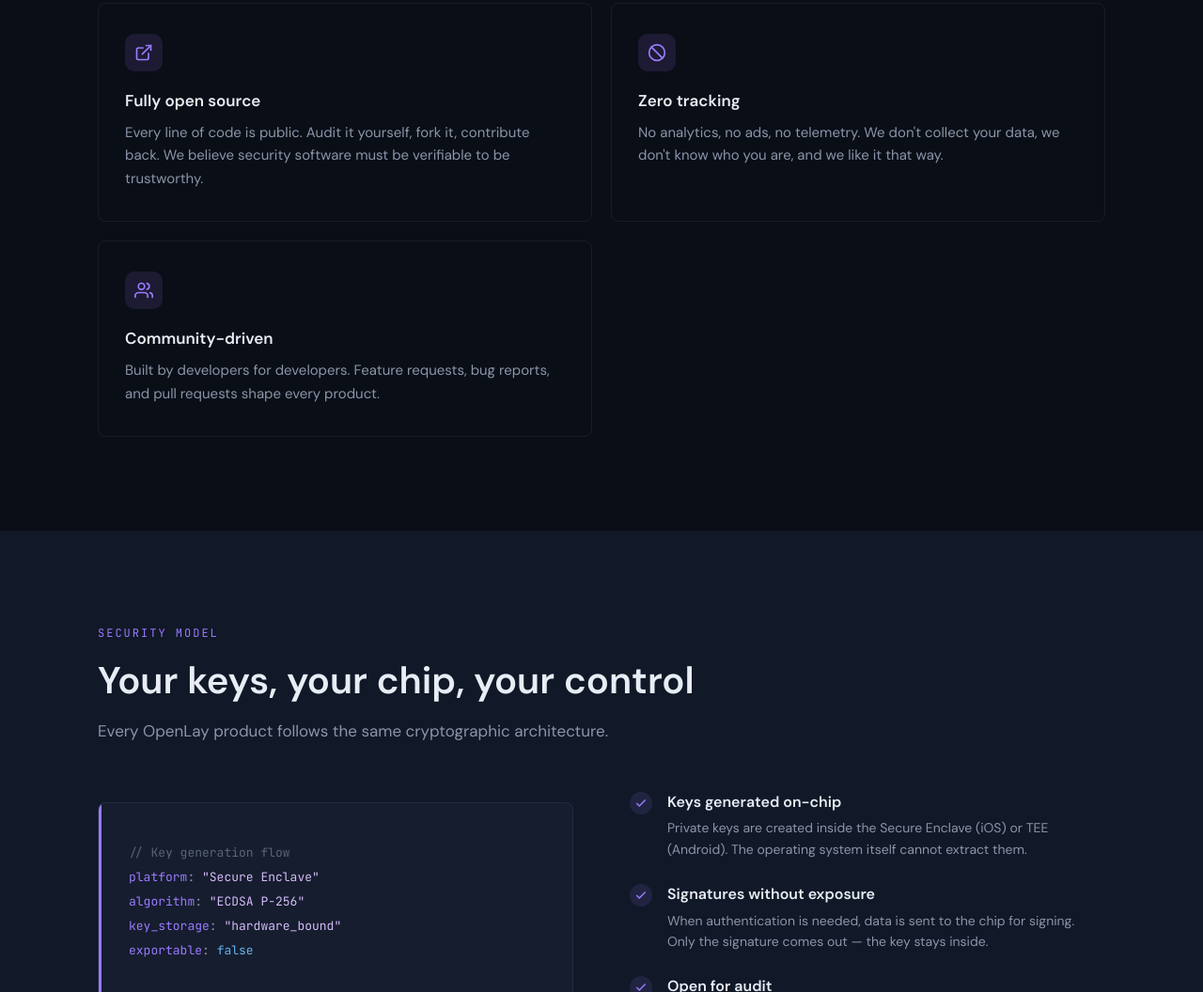
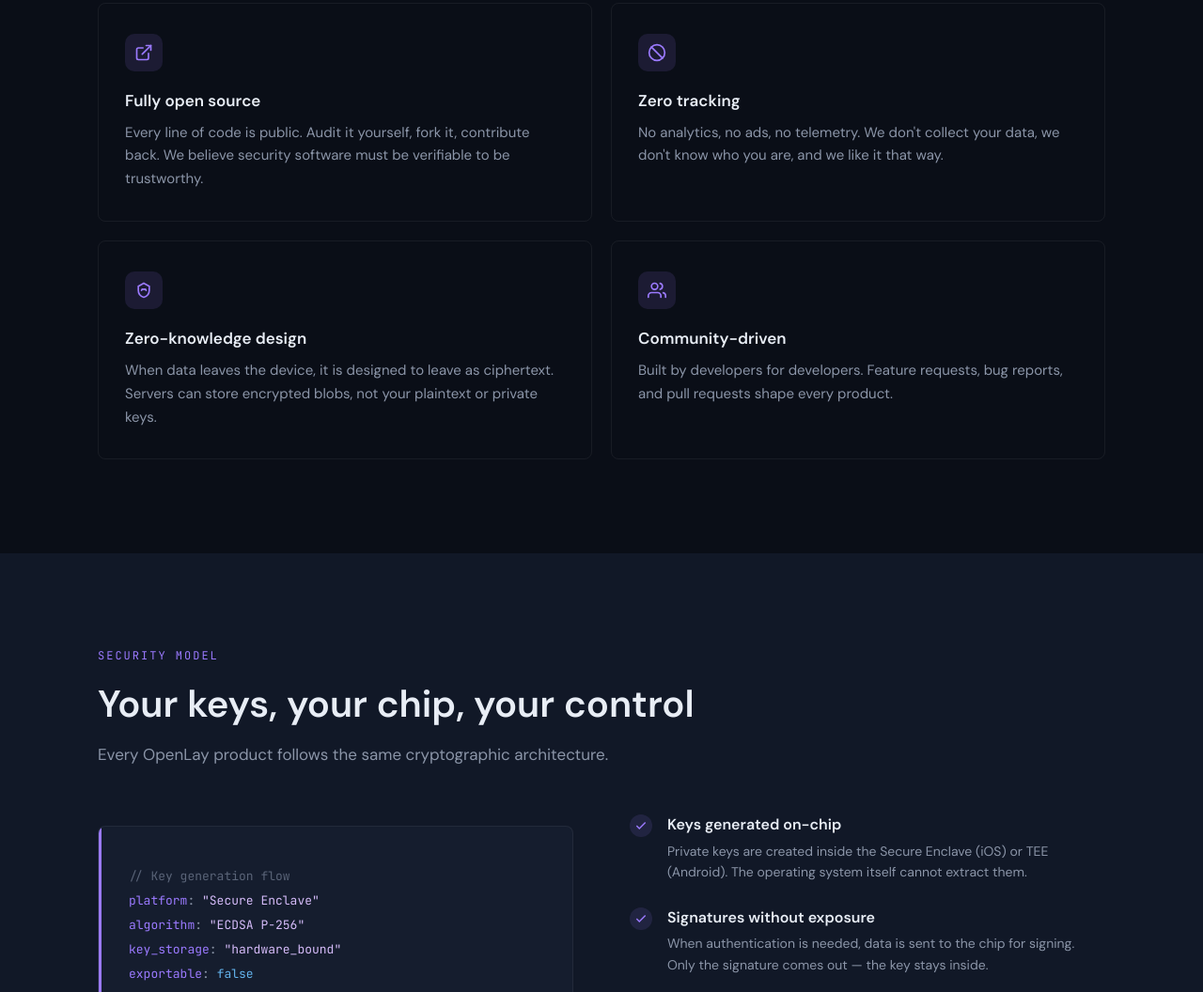
Before and after one commit to nongdanchamchinhat-cpu/landingPage, a plain HTML site: page index.html in a window 1280 px wide. Shown: the part 2793-3849 px from the top of the page at 94% size. Drawn offline with Linux system fonts and the light colour scheme.

Commit message:
Add zero-knowledge feature card

```diff
--- a/index.html
+++ b/index.html
@@ -1722,6 +1722,21 @@
         <div class="feature-card fade-in">
           <div class="feature-icon">
             <svg viewBox="0 0 24 24" fill="none" stroke="currentColor" stroke-width="2" stroke-linecap="round">
+              <path d="M12 3l7 4v5c0 5-3.5 8-7 9-3.5-1-7-4-7-9V7l7-4z" />
+              <path d="M9 12c1.2-1.8 4.8-1.8 6 0" />
+              <path d="M10 10.5h.01" />
+              <path d="M14 10.5h.01" />
+            </svg>
+          </div>
+          <h3>Zero-knowledge design</h3>
+          <p>
+            When data leaves the device, it is designed to leave as ciphertext.
+            Servers can store encrypted blobs, not your plaintext or private keys.
+          </p>
+        </div>
+        <div class="feature-card fade-in">
+          <div class="feature-icon">
+            <svg viewBox="0 0 24 24" fill="none" stroke="currentColor" stroke-width="2" stroke-linecap="round">
               <path d="M17 21v-2a4 4 0 00-4-4H5a4 4 0 00-4 4v2" />
               <circle cx="9" cy="7" r="4" />
               <path d="M23 21v-2a4 4 0 00-3-3.87" />
```
